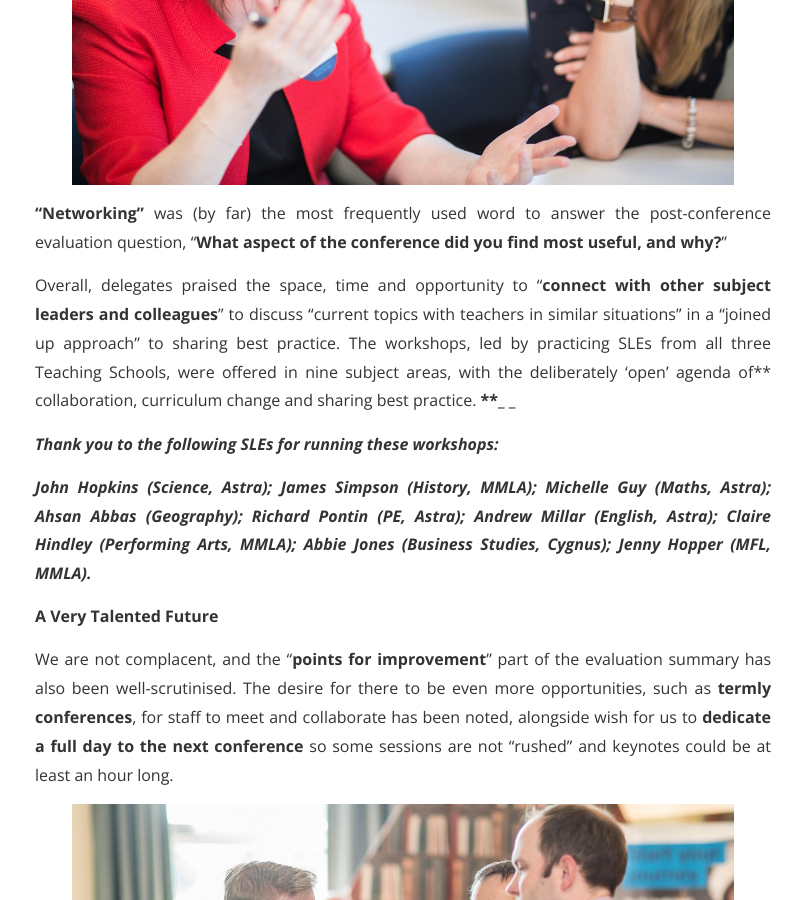
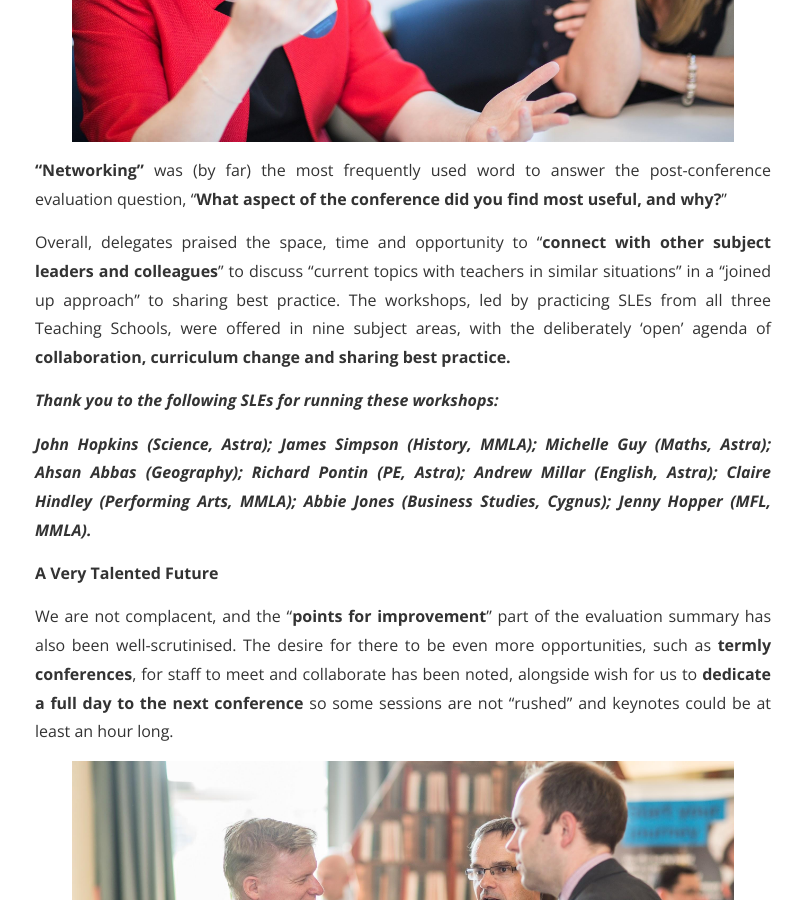
Before and after one commit to Teaching-Talent/teaching-talent.github.io, a Jekyll site: the page built from _posts/2016-07-11-Thank-You.md, in a window 1280 px wide and 900 px high, scrolled down 4216 px. Shown: the whole window, without its empty margins (237-1039 px from the left). Built offline with Jekyll 4.4.1, drawn with Linux system fonts in a browser that asks for light colours; nearby versions of some CDN libraries; a style sheet for code colours, icons or effects is not loaded; some of the changed text lies outside the part shown.

```diff
--- a/_posts/2016-07-11-Thank-You.md
+++ b/_posts/2016-07-11-Thank-You.md
@@ -44,7 +42,7 @@ With comments such as **"Phil Beadle was inspirational; so useful due to the pra
 
 **"Networking"** was (by far) the most frequently used word to answer the post-conference evaluation question, “**What aspect of the conference did you find most useful, and why?**”
 
-Overall, delegates praised the space, time and opportunity to "**connect with other subject leaders and colleagues**" to discuss “current topics with teachers in similar situations” in a “joined up approach” to sharing best practice.  The workshops, led by practicing SLEs from all three Teaching Schools, were offered in nine subject areas, with the deliberately 'open' agenda of** collaboration, curriculum change and sharing best practice. ****_ _**
+Overall, delegates praised the space, time and opportunity to "**connect with other subject leaders and colleagues**" to discuss “current topics with teachers in similar situations” in a “joined up approach” to sharing best practice.  The workshops, led by practicing SLEs from all three Teaching Schools, were offered in nine subject areas, with the deliberately 'open' agenda of **collaboration, curriculum change and sharing best practice.**
 
 **_Thank you to the following SLEs for running these workshops:_**
 
@@ -65,6 +63,5 @@ So, once again, **a massive, heartfelt** "**thank you"** to The Misbourne school
 ![image alt text]({{ site.url }}/assets/posts/fL1KL1YRwkRAFhckNpQZYg_img_8.jpg)
 
 Find out more:
-
-[www.teaching-talent.org](http://www.teaching-talent.org)
-[@teaching_talent](https://twitter.com/talent_teaching)
+- [www.teaching-talent.org](http://www.teaching-talent.org)
+- [@teaching_talent](https://twitter.com/talent_teaching)
```
Also changed, not shown: other parts of _posts/2016-07-11-Thank-You.md (+1 -3 lines).
